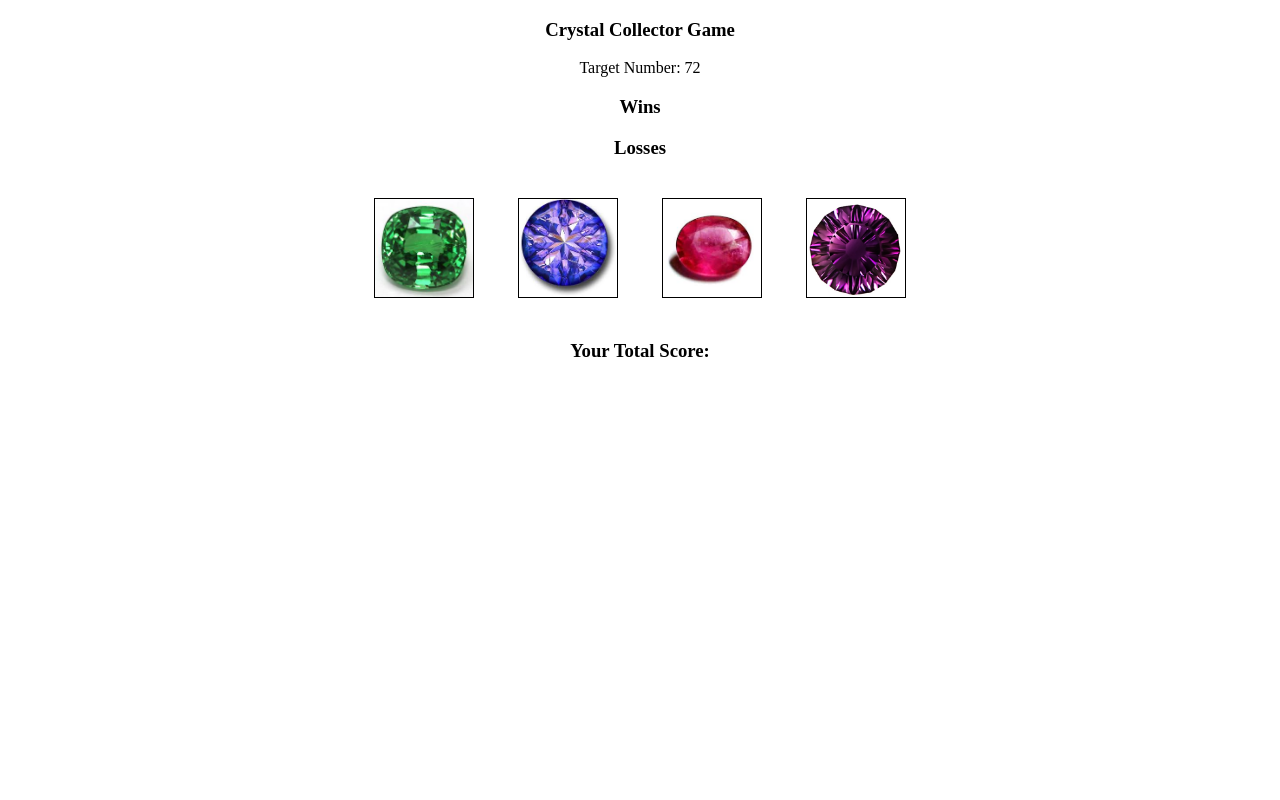
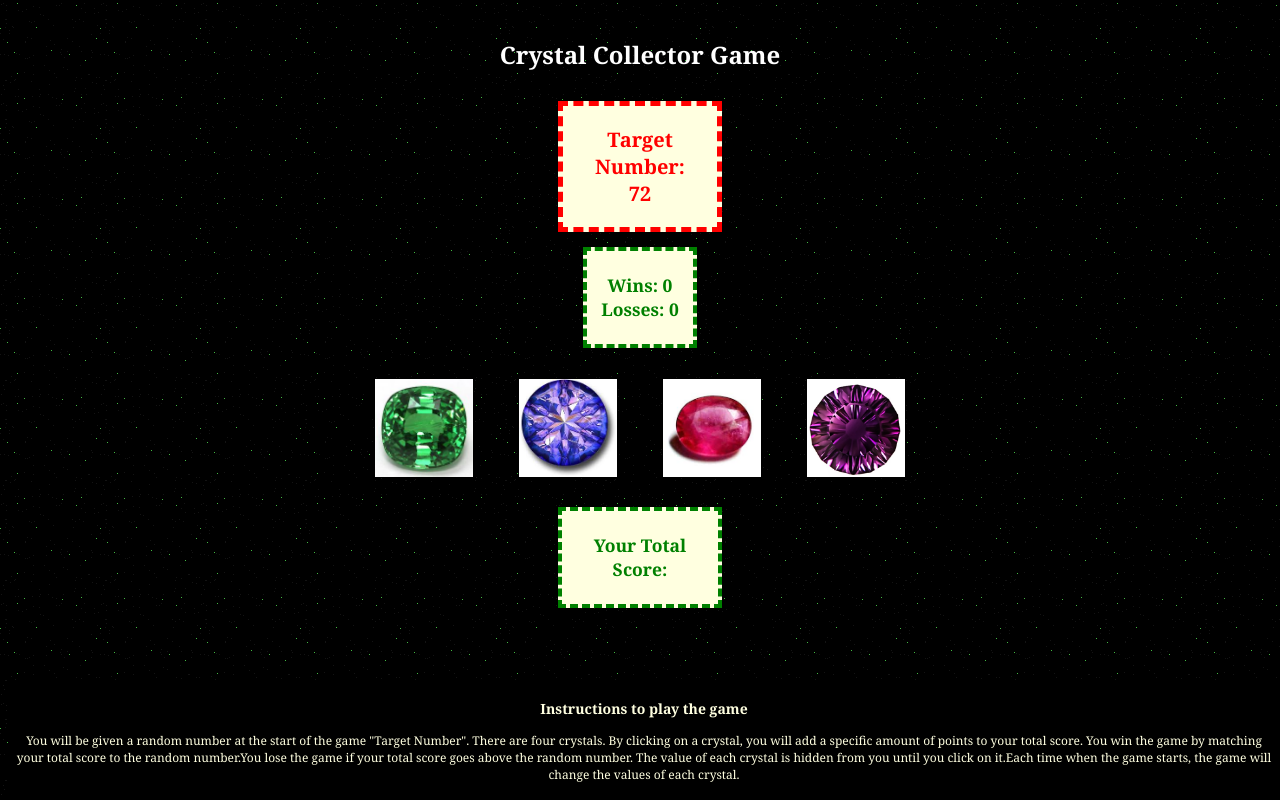
Before and after one commit to Shalabh30/week-4-game, a plain HTML site: page index.html in a window 1280 px wide. Drawn offline with nearby package versions, Linux system fonts and the light colour scheme.

Commit message:
Crystal-Collector-Game

```diff
--- a/assets/css/style.css
+++ b/assets/css/style.css
@@ -2,6 +2,17 @@
 	box-sizing: border-box;
 	text-align: center;
 }
+
+body {
+	background-image: url("../images/darkness.png");
+}
+
+.header {
+	padding-bottom: 10px;
+	padding-top: 10px;
+	color: white;
+}
+
 
 .crystal-image {
 	height: 100px;
@@ -9,3 +20,61 @@
 	margin:20px;
 	border:1px solid black;
 }
+
+
+.RandomTarget {
+	border: 5px dashed red;
+	padding: 20px;
+	margin-left: 550px;
+	margin-right: 550px;
+	color: red;
+	font-family: 'Georgia', Times, Times New Roman, serif;
+	font-weight: bold;
+	background-color: lightyellow;
+	font-size: 20px;
+}
+
+.Result {
+
+	padding: 5px;
+	border: 4px dashed green;
+	margin-top: 15px;
+	margin-right: 575px;
+	margin-left: 575px;
+	margin-bottom: 10px;
+	color: green;
+	background-color: lightyellow;
+	font-family: 'Georgia', Times, Times New Roman, serif;
+	font-size: 15px;
+}
+
+.score {
+	padding: 5px;
+	border: 4px dashed green;
+	margin-top: 5px;
+	margin-right: 550px;
+	margin-left: 550px;
+	color: green;
+	background-color: lightyellow;
+	font-family: 'Georgia', Times, Times New Roman, serif;
+	font-size: 15px;
+}
+
+.instructions {
+	padding: 5px;
+	/*border: 4px dashed green;*/
+	margin-top: 20px;
+	color: lightyellow;
+	background-color: black;
+	font-family: 'Georgia', Times, Times New Roman, serif;
+	font-size: 12px;
+	position: fixed;
+	bottom: 0;
+}
+
+
+
+
+h2 {
+	font-family: 'Georgia', Times, Times New Roman, serif;
+}
--- a/assets/javascript/game.js
+++ b/assets/javascript/game.js
@@ -20,9 +20,9 @@
 	randomComputer = Math.floor(Math.random() * 101 ) + 19;
 	console.log(randomComputer);
 
-// Store the randomComputer to randomTarget id.
+// Store the randomComputer to randomNumber id.
 
-	$("#randomTarget").text("Target Number: " + randomComputer);
+	$("#randomNumber").text("Target Number: " + randomComputer);
 
  //Generate random number between 1 and 12 for each crystal
 
@@ -36,42 +36,35 @@
 	console.log(crystal3);
 	console.log(crystal4);
 
-
 	var  score = 0; //Array to store the sum of random numbers generated on crystals.
 
-	$(".Wins").append(Wins);
-	$(".Losses").append(Losses);
-
-//	var restart = function(){
-//		addition = 0;
-//		randomComputer = Math.floor(Math.random() * 101 ) + 19;
-//		console.log(randomComputer);
-//
-//		$("#randomTarget").text("Target Number: " + randomComputer);
-//		var crystal1 = Math.floor(Math.random() * 11) + 1;
-//		var crystal2 = Math.floor(Math.random() * 11) + 1;
-//		var crystal3 = Math.floor(Math.random() * 11) + 1;
-//		var crystal4 = Math.floor(Math.random() * 11) + 1;
-//	}
+	$("#numberOfWins").text(Wins);
+	$("#numberOfLosses").text(Losses);
 
 	function reset(){
 		randomComputer = Math.floor(Math.random() * 101 ) + 19;
       console.log(randomComputer);
 
-		$("#randomTarget").text("Target Number: " + randomComputer);
-		var crystal1 = Math.floor(Math.random() * 11) + 1;
-		var crystal2 = Math.floor(Math.random() * 11) + 1;
-		var crystal3 = Math.floor(Math.random() * 11) + 1;
-		var crystal4 = Math.floor(Math.random() * 11) + 1;
-      score= 0;
-      $('#finalScore').text(score);
+		$("#randomNumber").text("Target Number: " + randomComputer);
+		crystal1 = Math.floor(Math.random() * 11) + 1;
+		crystal2 = Math.floor(Math.random() * 11) + 1;
+		crystal3 = Math.floor(Math.random() * 11) + 1;
+		crystal4 = Math.floor(Math.random() * 11) + 1;
+
+      console.log(crystal1);
+      console.log(crystal2);
+      console.log(crystal3);
+      console.log(crystal4);
+
+      score = 0;
+      $("#finalScore").text(score);
       }
 
 
 	function yay(){
 	alert("You won!");
   	Wins++;
-  	$('#Wins').text(Wins);
+  	$('#numberOfWins').text(Wins);
   	reset();
 	}
 
@@ -79,7 +72,7 @@
 	function loser(){
 	alert ("You lose!");
   	Losses++;
-  	$('#Losses').text(Losses);
+  	$('#numberOfLosses').text(Losses);
   	reset()
 	}
 
@@ -132,3 +125,10 @@
           loser();
         }
   })
+
+
+//Issues to fix:
+// RandomTarget is not getting displayed on screen when game resets- fixed
+//Random number on crystala are not getting reset in every game, whcih means that the crystals are nto generating new number every game - fixed
+//Wins and Losses gets overwritten with the number of wins and losses - Fixed
+// Total Score is not updating. - Fixed
--- a/index.html
+++ b/index.html
@@ -8,19 +8,23 @@
 </head>
 <body>
 
-	<div class="=header">
-		<h3>Crystal Collector Game</h3>
+	<div class="header">
+		<h2>Crystal Collector Game</h2>
 	</div>
 
 	<div class="RandomTarget">
 
-			<span id="randomTarget"></span>
+			<span id="randomNumber"></span>
 
 	</div>
 
 	<div class="Result">
-		<h3 id="Wins"> Wins </h3>
-		<h3 id="Losses"> Losses</h3>
+		<h3> Wins:
+				<span id="numberOfWins"></span>
+				<br>
+			 Losses:
+			 	<span id="numberOfLosses"></span>
+		</h3>
 	</div>
 
 
@@ -32,18 +36,18 @@
 	</div>
 
 	<div class="score">
-		<h3>Your Total Score: </h3>
+		<h3>Your Total Score:
+			<span id="finalScore"></span>
+		</h3>
 	</div>
 
-	<div class="finalScore"></div>
-
+	<div class="instructions">
+		<h3>Instructions to play the game</h3>
+		<p> You will be given a random number at the start of the game "Target Number". There are four crystals. By clicking on a crystal, you will add a specific amount of points to your total score. You win the game by matching your total score to the random number.You lose the game if your total score goes above the random number. The value of each crystal is hidden from you until you click on it.Each time when the game starts, the game will change the values of each crystal.
+	</div>
 
 <script src="assets/javascript/game.js"></script>
 
 
-
-
-
-
 </body>
 </html>
```
Also changed, not shown: assets/images/darkness.png (added), assets/images/darkness/darkness.png (added), assets/images/darkness/readme.txt (added), assets/images/spiration dark/readme.txt (added), assets/images/spiration dark/spiration dark.png (added), assets/images/spirationdark.png (added), 4 other files.
